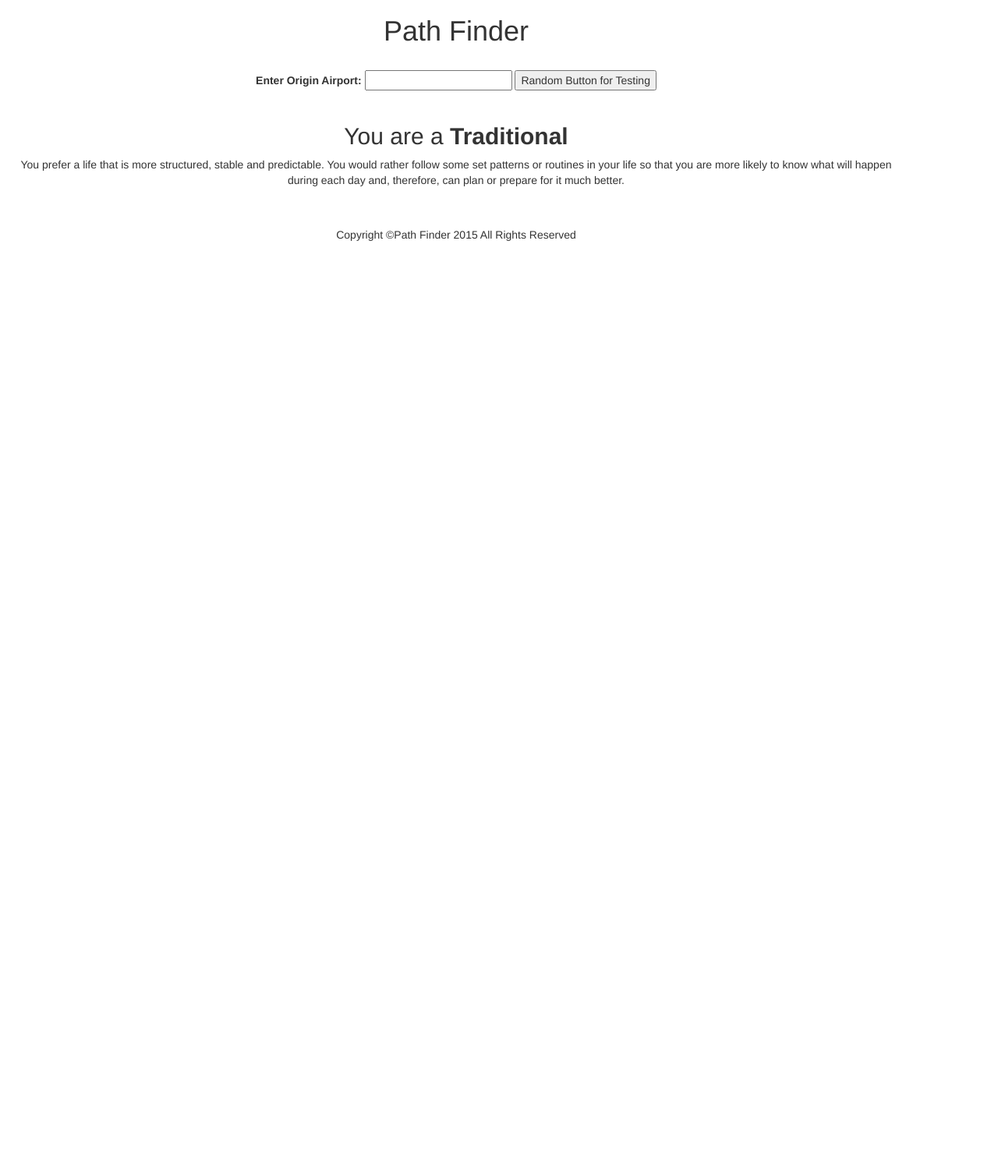
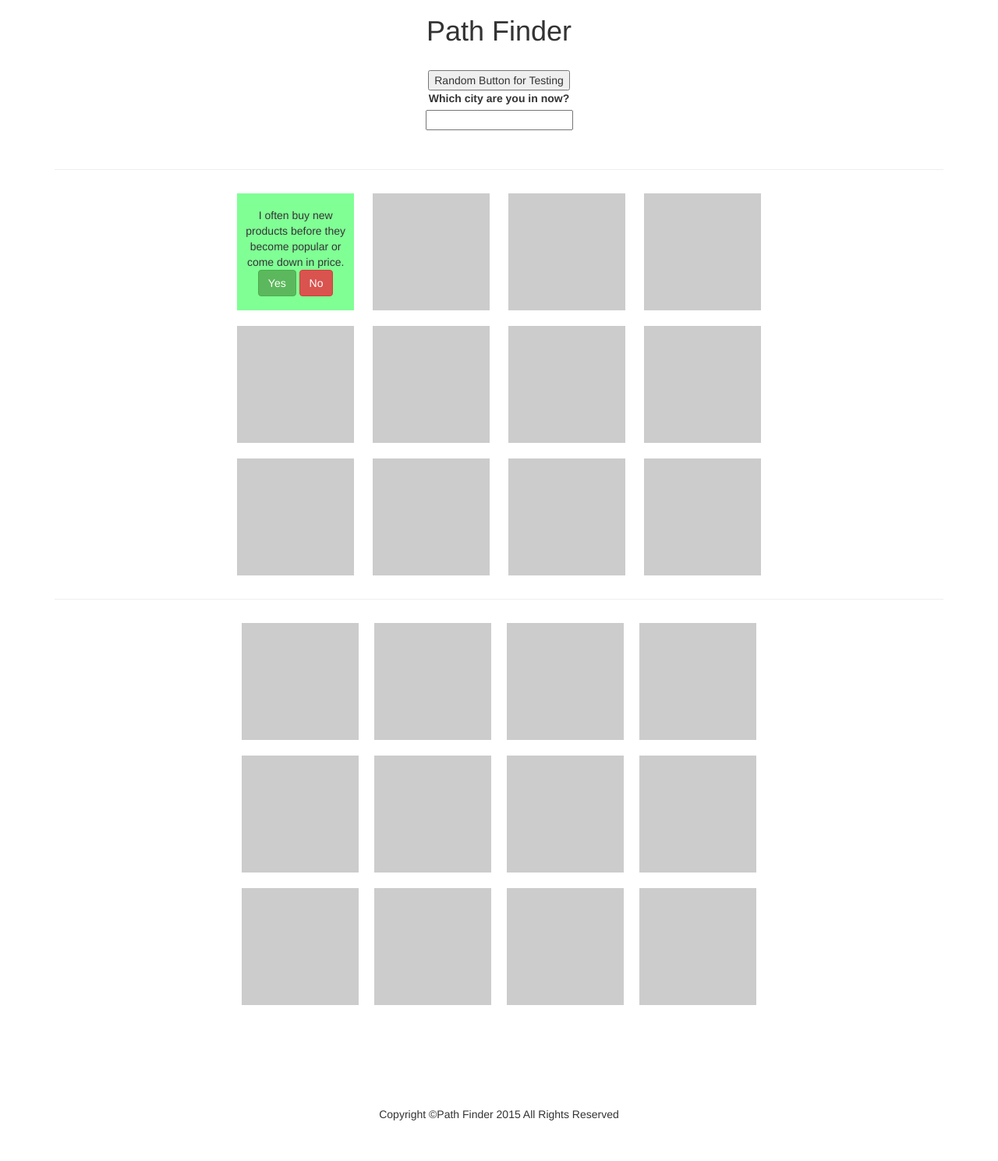
Before and after one commit to PaolaSocorro/Emirates_Hackathon, a Flask app: page / in a window 1280 px wide. Shown: the whole page at 78% size. Before the commit the page ends 309 px from the top, so only its background shows below. Run offline with Flask 2, Linux system fonts and the light colour scheme; data that the repository does not hold is empty; some libraries are stand-ins or nearby versions.

Commit message:
not important

```diff
--- a/static/js/game.js
+++ b/static/js/game.js
@@ -1,4 +1,4 @@
-var questions = {"box1": "I often buy new products before they become popular or come down in price.",
+var QUESTIONS = {"box1": "I often buy new products before they become popular or come down in price.",
 				"box3": "I have much more energy than most persons my age.",
 				"box6": "I prefer to go to undiscovered places rather than cities with big hotels. ",
 				"box8": "I prefer setting up plans and having a routine rather than spontaneity.",
@@ -16,8 +16,8 @@ function loadFirstQuestion() {
 function loadData() {
 	loadFirstQuestion();
 	for (var i=1; i<=12; i++) {
-		if (questions['box'+i]) {
-			$('#box'+i).html('<div class="question-data">' + questions['box'+i] + '<br><button class="btn btn-success" id="box' +i+ '-button1" type="button">Yes</button> <button class="btn btn-danger" id="box' +i+ '-button2" type="button">No</button></div>')
+		if (QUESTIONS['box'+i]) {
+			$('#box'+i).html('<div class="question-data">' + QUESTIONS['box'+i] + '<br><button class="btn btn-success" id="box' +i+ '-button1" type="button">Yes</button> <button class="btn btn-danger" id="box' +i+ '-button2" type="button">No</button></div>')
 		}
 		$('#box'+i + ' > .question-data').css('display','none');
 		$('#box1  > .question-data').css('display','block');
@@ -55,21 +55,25 @@ $(document).on('click', '#box3-button1', function() {
 	$.post("/persona", persona, function (result) {
 		console.log('result');
 	})
+	showPioneers();
 });
 
 $(document).on('click', '#box3-button2', function() {
 	//hide page and reveal Venturers
 	alert("You're a Venturer!");
+	showVenturers();
 });
 
 $(document).on('click', '#box8-button1', function() {
 	//hide page and reveal Traditionals
 	alert("You're a Traditional!");
+	showTraditionals();
 });
 
 $(document).on('click', '#box8-button2', function() {
 	//hide page and reveal Voyagers
 	alert("You're a Voyager!");
+	showVoyagers();
 });
 
 $(document).on('click', '#box9-button1', function() {
--- a/static/main.css
+++ b/static/main.css
@@ -1,11 +1,12 @@
 body {
 	text-align: center;
-	margin: 0 auto;
+	margin: 0 20px;
 	margin-bottom: 50px;
 }
-.container{
+.resultcontainer{
+	padding: 0;
 	margin: 0;
-	padding: 0;
+
 }
 
 #map {
@@ -31,7 +32,6 @@ body {
 .result {
 	width: 500px;
 	height: 150px;
-	/*border: 3px solid #ccc;*/
 	background-color: #ccc;
 	margin: 0 auto;
 	margin-top: 10px;
@@ -79,7 +79,16 @@ footer {
     text-align: left;
 }
 
+div#persona {
+	padding: 50px;
+}
+
 div.top-three-results div.top-result {
 	display: inline-block;
 	padding: 20px;
 }
+
+div.remaining-results div.top-result {
+	display: inline-block;
+	padding: 20px;
+}
--- a/static/quizpath.js
+++ b/static/quizpath.js
@@ -16,7 +16,7 @@ function showQ5(){
 
 $( document ).ready(function() {
         console.log( "document loaded" );
-        showTraditionals();
+        $('#load-more-results').hide();
     });
 
 
@@ -63,6 +63,7 @@ function showTraditionals(){
 	$("#question-section").fadeOut(1000);
 	$("#persona").hide();
 	$(".top-three-results").hide();
+	$(".remaining-results").hide();
 	$("#persona").html("<h2>You are a <b>Traditional</b></h2><p>You prefer a life that is more structured, stable and predictable. You would rather follow some set patterns or routines in your life so that you are more likely to know what will happen during each day and, therefore, can plan or prepare for it much better.</p>");
 	$("#persona").fadeIn(5000);
 
@@ -70,7 +71,11 @@ function showTraditionals(){
 }
 
 
-$("#random").on("click", showTraditionals)
+
+
+function getRandom(max) {
+    return Math.floor(Math.random() * max);
+}
 
 
 
@@ -89,6 +94,57 @@ function getFareResults(persona){
 		var results = data.data;
 
 		for (var i=0; i<3; i++){
+			var r = getRandom(results.length);
+			var city=results[r].city;
+			var lon=results[r].lon;
+			var lat=results[r].lat;
+			var fare=results[r].fares;
+
+			var lowestFare = fare[0].lowestFare;
+			var lowestFareDep = fare[0].departureDateTime;
+			var lowestFareRet = fare[0].returnDateTime;
+
+			var fareArray = [];
+
+			for (var f=0; f < fare.length; f++) {
+
+				var date = fare[f].departureDateTime.slice(5,10);
+				console.log(date);
+				var dateLowFare = parseInt(fare[f].lowestFare);
+				var dateLowNonStopFare = fare[f].lowestNonStopFare;
+
+				fareArray.push([date, dateLowFare, dateLowNonStopFare]);
+
+				// find the lowest fare
+				// see if there's more than one result
+				// if so, go through each day and compare with the lowestfare
+				// if lower than current lowestfare, update it
+				if (isNaN(fare[f].lowestFare) == false){
+					if (10 < fare[f].lowestFare && fare[f].lowestFare < lowestFare) {
+						lowestFare = fare[f].lowestFare;
+						lowestFareDep = fare[f].departureDateTime;
+						lowestFareRet = fare[f].returnDateTime;
+					}
+				}
+
+			}
+
+			results.splice(r, 1);
+
+			console.log("Lowest: ");
+			console.log(lowestFare);
+			$(".top-three-results").append(
+						"<div class='top-result'><h3>" + city +
+						"</h3><p>Lowest Fare: $" + parseInt(lowestFare) +
+						"</p><p>Departure Date: " + lowestFareDep.slice(0,10) +
+						"</p><p>Return Date: " + lowestFareRet.slice(0,10) +
+						"</p><button class='experiences-btn' data-lat='" + lat + "' data-lon='" + lon + "' data-toggle='modal' data-target='#experiences-feed'>Things To Do</button></div>")
+			console.log(lowestFareDep);
+			console.log(lowestFareRet);
+
+		}
+
+		for (var i=0; i<results.length; i++){
 			var city=results[i].city;
 			var lon=results[i].lon;
 			var lat=results[i].lat;
@@ -122,20 +178,69 @@ function getFareResults(persona){
 				}
 
 			}
+
 			console.log("Lowest: ");
 			console.log(lowestFare);
-			$(".top-three-results").append(
+			$(".remaining-results").append(
 						"<div class='top-result'><h3>" + city +
 						"</h3><p>Lowest Fare: $" + parseInt(lowestFare) +
 						"</p><p>Departure Date: " + lowestFareDep.slice(0,10) +
 						"</p><p>Return Date: " + lowestFareRet.slice(0,10) +
-						"</p></div>")
+						"</p><button class='experiences-btn' data-toggle='modal' data-target='#experiences-feed'>Things To Do</button></div>");
 			console.log(lowestFareDep);
 			console.log(lowestFareRet);
 
 		}
+
 	})
 
-	$(".top-three-results").fadeIn(10000);
+
+
+	$(".top-three-results").fadeIn(10000, function() {
+		$("#load-more-results").show();
+	});
 
 }
+
+
+// function showExperiences(){
+// 	var lon = $(this).data("lon");
+// 	// var lat = $(this).data('coords').lat;
+
+// 	console.log("coords" + lon);
+// }
+
+
+// EVENT LISTENERS
+
+$("#random").on("click", showTraditionals);
+
+
+$("#load-more-results").on("click", function() {
+	$("#load-more-results").hide();
+	$(".remaining-results").fadeIn(2000);
+});
+
+
+
+// FUNCTION TO GET XOLA EXPERIENCES
+$(document).on('click', '.experiences-btn', function() {
+
+	var lon = $(this).data("lon");
+	var lat = $(this).data("lat");
+
+	console.log("lon: " + lon);
+	console.log("lat: " + lat);
+
+
+	var url = "/experiencesearch.json?lat=" + lat +
+				"&lon=" + lon;
+	console.log(url)
+
+
+	// calling for geoJSON
+	$.get(url, function (data) {
+		console.log(data);
+
+	})
+});
--- a/templates/index.html
+++ b/templates/index.html
@@ -9,21 +9,21 @@
 		<script src="http://code.jquery.com/jquery-2.1.4.min.js"></script>
 
 	<!-- LINK TO JQUERY UI FOR AUTOCOMPLETE -->
-		<link rel="stylesheet" href="../static/js/jquery-ui.min.css">
-		<script src="../static/js/external/jquery/jquery.js"></script>
-		<script src="../static/js/jquery-ui.min.js"></script>
+		<link rel="stylesheet" href="/static/js/jquery-ui.min.css">
+		<script src="static/js/external/jquery/jquery.js"></script>
+		<script src="static/js/jquery-ui.min.js"></script>
 
 </head>
 <body>
+
 	<div class="container">
 		<h1>Path Finder</h1>
+			<button id="random">Random Button for Testing</button>
+		<div id="question-section">
 		<div>
-			<label for="airportcodes">Enter Origin Airport: </label>
+			<label for="airportcodes">Which city are you in now?</label><br>
 			<input id="airportcodes" name="origin" tabindex="1" required>
-
-			<button id="random">Random Button for Testing</button
 		</div>
-		<div id="question-section">
 			<div id="question"></div>
 		<hr>
 		<div>
@@ -44,24 +44,76 @@
 			<div class="box parent-wrap" id="box11"></div>
 			<div class="box parent-wrap" id="box12"></div>
 		</div>
-		</div>
+	<hr>
+	<div id="row1"></div>
+	<div id="row2"></div>
+	<div id="row3"></div>
 
-		<div class="results container">
-			<div id="persona">
+</div>
+
+	<div class="results-container">
+		<div id="persona">
+			</div> <!-- closing for persona -->
+
+			<div class="top-three-results">
+			</div> <!-- closing for top three results -->
+
+			<button id='load-more-results'>Load More Results...</button>
+
+			<div class="remaining-results">
+			</div> <!-- closing for remaining results -->
+	</div> <!-- closing for results container -->
+
+
+			<!-- EXPERIENCES MODAL WINDOW -->
+			<div class="modal fade" id="experiences-feed" tabindex="-1" role="dialog" aria-labelledby="myModalLabel">
+			  <div class="modal-dialog" role="document">
+			    <div class="modal-content">
+			      <div class="modal-header">
+			        <button type="button" class="close" data-dismiss="modal" aria-label="Close"><span aria-hidden="true">&times;</span></button>
+			        <h4 class="modal-title" id="myModalLabelCity">Things To Do</h4>
+			      </div>
+
+			      <div class="modal-body">
+			      	<ul id="experiences">
+
+
+			      	</ul>
+			      </div>
+
+			      <div class="modal-footer">
+			      </div>
+			    </div>
+			  </div>
 			</div>
 
-			<div class="top-three-results">
 
-			</div>
 
-		</div>
+	</div>
 
-	</div> <!-- closing for overall container -->
 	<footer>Copyright ©Path Finder 2015 All Rights Reserved</footer>
 
-	<script src="/static/js/game.js"></script>
+	<script src="static/js/game.js"></script>
+	<script>
+		(function populateSquares() {
+			for (var i=1; i<=4; i++) {
+				$('#row1').append('<div class="box parent-wrap" id="box'+i+'"></div>');
+			}
+			for (var i=5; i<=8; i++) {
+				$('#row2').append('<div class="box parent-wrap" id="box'+i+'"></div>');
+			}
+			for (var i=9; i<=12; i++) {
+				$('#row3').append('<div class="box parent-wrap" id="box'+i+'"></div>');
+			}
+
+		})();
+	</script>
+
+		<!-- BOOTSTRAP -->
+		 <script src="https://maxcdn.bootstrapcdn.com/bootstrap/3.3.4/js/bootstrap.min.js"></script>
+
 
 		<!-- THIS IS LINKING SUSAN'S JS FILE -->
-		<script src="/static/quizpath.js"></script>
+		<script src="static/quizpath.js"></script>
 </body>
 </html>
```
Also changed, not shown: static/css/main.css (+60 -2 lines), templates/result.html (+4 -4 lines).
